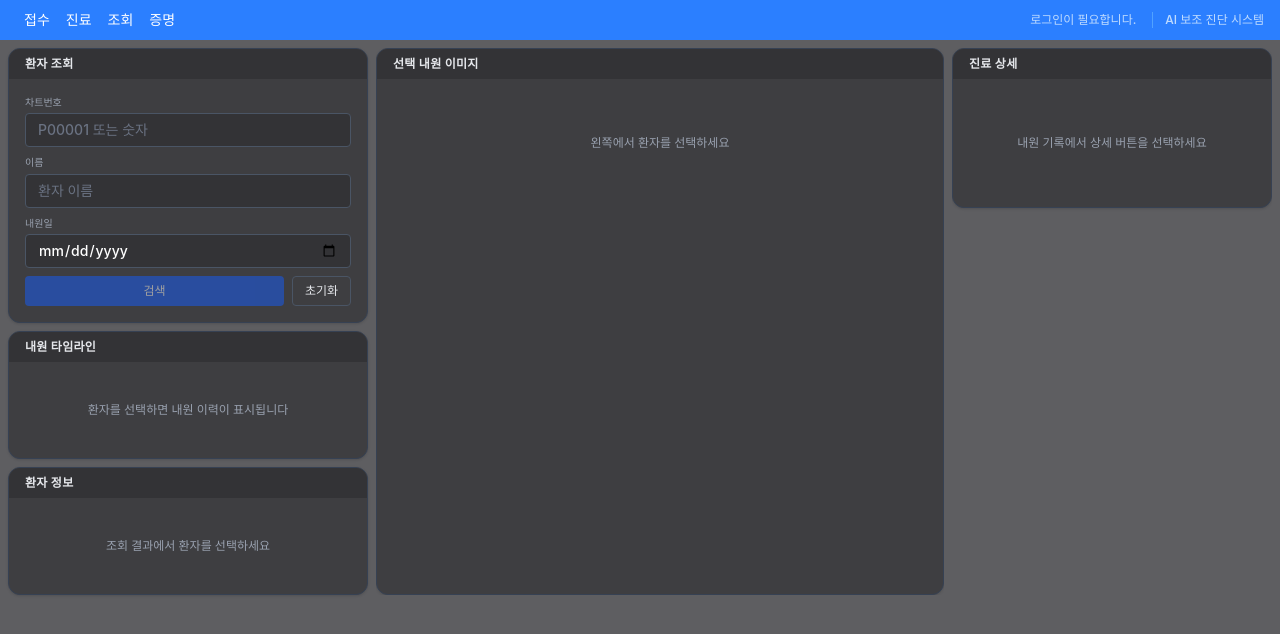
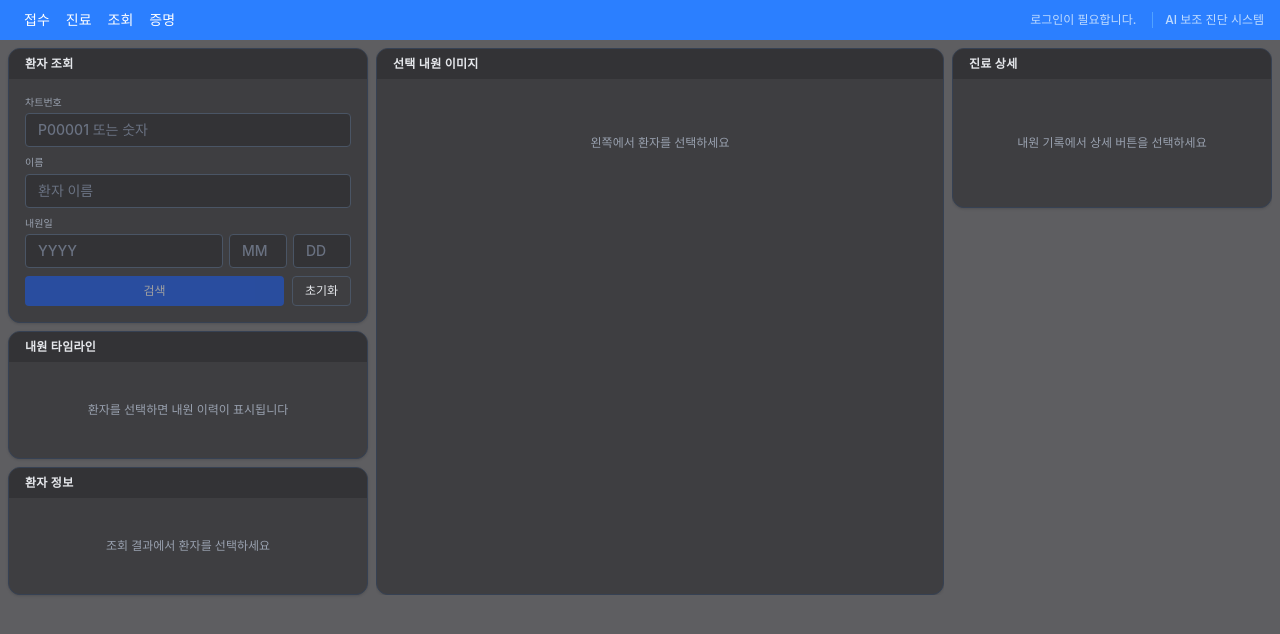
Before and after one commit to CSID-DGU/2026-1-CECD1-5-Artifact-9, a React (Vite) app in the folder frontend/: page /main/lookup in a window 1280 px wide. Shown: the top 634 px of the page. Built offline with nearby package versions, Linux system fonts and the light colour scheme.

Commit message:
feat: 내원일 분리 입력 자동 이동 구현

```diff
--- a/frontend/src/pages/Lookup.tsx
+++ b/frontend/src/pages/Lookup.tsx
@@ -1,4 +1,4 @@
-import { useState } from "react";
+import { useRef, useState } from "react";
 
 import { getPatient, searchPatientsByConditions, type Patient } from "../api/patients";
 import { listVisitsByDate, listVisitsByPatient, type Visit, type VisitStatus } from "../api/visits";
@@ -70,7 +70,9 @@ type VisitWithPrescription = Visit & { prescription?: PrescriptionResponse | nul
 export default function Lookup() {
   const [chartNoQuery, setChartNoQuery] = useState("");
   const [nameQuery, setNameQuery] = useState("");
-  const [visitDateQuery, setVisitDateQuery] = useState("");
+  const [visitYearQuery, setVisitYearQuery] = useState("");
+  const [visitMonthQuery, setVisitMonthQuery] = useState("");
+  const [visitDayQuery, setVisitDayQuery] = useState("");
   const [isSearching, setIsSearching] = useState(false);
   const [patients, setPatients] = useState<Patient[]>([]);
   const [hasSearched, setHasSearched] = useState(false);
@@ -85,7 +87,14 @@ export default function Lookup() {
   const [selectedImageIds, setSelectedImageIds] = useState<number[]>([]);
   const [activeVisitDateFilter, setActiveVisitDateFilter] = useState<string | null>(null);
   const [dateVisitIdsByPatient, setDateVisitIdsByPatient] = useState<Record<number, number[]>>({});
-  const [dateInputResetKey, setDateInputResetKey] = useState(0);
+  const monthInputRef = useRef<HTMLInputElement>(null);
+  const dayInputRef = useRef<HTMLInputElement>(null);
+
+  const visitDateQuery =
+    visitYearQuery.length === 4 && visitMonthQuery.length === 2 && visitDayQuery.length === 2
+      ? `${visitYearQuery}-${visitMonthQuery}-${visitDayQuery}`
+      : "";
+  const hasPartialVisitDate = Boolean(visitYearQuery || visitMonthQuery || visitDayQuery) && !visitDateQuery;
 
   function parseChartNo(value: string) {
     const normalized = value.trim().toUpperCase().replace(/^P/, "");
@@ -106,6 +115,15 @@ export default function Lookup() {
     return conditions;
   }
 
+  function handleDatePartChange(value: string, maxLength: number, onChange: (next: string) => void, nextRef?: React.RefObject<HTMLInputElement | null>) {
+    const nextValue = value.replace(/\D/g, "").slice(0, maxLength);
+    onChange(nextValue);
+
+    if (nextValue.length === maxLength) {
+      nextRef?.current?.focus();
+    }
+  }
+
   function handleSelectVisit(visit: VisitWithPrescription) {
     setSelectedVisit(visit);
     setSelectedImageIds([]);
@@ -124,6 +142,12 @@ export default function Lookup() {
     const name = nameQuery.trim();
     const visitDate = visitDateQuery.trim();
     if (!chartNo && !name && !visitDate) return;
+    if (hasPartialVisitDate) {
+      setPatients([]);
+      setHasSearched(true);
+      setSearchError("내원일은 연도 4자리, 월 2자리, 일 2자리를 모두 입력해 주세요.");
+      return;
+    }
 
     const parsedPatientId = chartNo ? parseChartNo(chartNo) : null;
     const hasInvalidChartNo = Number.isNaN(parsedPatientId);
@@ -179,8 +203,9 @@ export default function Lookup() {
   function handleResetSearch() {
     setChartNoQuery("");
     setNameQuery("");
-    setVisitDateQuery("");
-    setDateInputResetKey((current) => current + 1);
+    setVisitYearQuery("");
+    setVisitMonthQuery("");
+    setVisitDayQuery("");
     setPatients([]);
     setHasSearched(false);
     setSearchError(null);
@@ -282,20 +307,49 @@ export default function Lookup() {
 
             <label className="flex flex-col gap-1">
               <span className="text-[10px] text-gray-400">내원일</span>
-              <input
-                key={dateInputResetKey}
-                type="date"
-                value={visitDateQuery}
-                onChange={(e) => setVisitDateQuery(e.target.value)}
-                onKeyDown={(e) => e.key === "Enter" && handleSearch()}
-                className="w-full px-3 py-1.5 rounded bg-side-bg border border-gray-600 text-sm text-white focus:outline-none focus:border-blue-500 transition-colors placeholder-gray-500"
-              />
+              <div className="grid grid-cols-[1fr_58px_58px] items-center gap-1.5">
+                <input
+                  type="text"
+                  inputMode="numeric"
+                  maxLength={4}
+                  value={visitYearQuery}
+                  onChange={(e) => handleDatePartChange(e.target.value, 4, setVisitYearQuery, monthInputRef)}
+                  onKeyDown={(e) => e.key === "Enter" && handleSearch()}
+                  placeholder="YYYY"
+                  aria-label="내원일 연도"
+                  className="w-full px-3 py-1.5 rounded bg-side-bg border border-gray-600 text-sm text-white focus:outline-none focus:border-blue-500 transition-colors placeholder-gray-500"
+                />
+                <input
+                  ref={monthInputRef}
+                  type="text"
+                  inputMode="numeric"
+                  maxLength={2}
+                  value={visitMonthQuery}
+                  onChange={(e) => handleDatePartChange(e.target.value, 2, setVisitMonthQuery, dayInputRef)}
+                  onKeyDown={(e) => e.key === "Enter" && handleSearch()}
+                  placeholder="MM"
+                  aria-label="내원일 월"
+                  className="w-full px-3 py-1.5 rounded bg-side-bg border border-gray-600 text-sm text-white focus:outline-none focus:border-blue-500 transition-colors placeholder-gray-500"
+                />
+                <input
+                  ref={dayInputRef}
+                  type="text"
+                  inputMode="numeric"
+                  maxLength={2}
+                  value={visitDayQuery}
+                  onChange={(e) => handleDatePartChange(e.target.value, 2, setVisitDayQuery)}
+                  onKeyDown={(e) => e.key === "Enter" && handleSearch()}
+                  placeholder="DD"
+                  aria-label="내원일 일"
+                  className="w-full px-3 py-1.5 rounded bg-side-bg border border-gray-600 text-sm text-white focus:outline-none focus:border-blue-500 transition-colors placeholder-gray-500"
+                />
+              </div>
             </label>
 
             <div className="flex gap-2">
               <button
                 onClick={handleSearch}
-                disabled={isSearching || (!chartNoQuery.trim() && !nameQuery.trim() && !visitDateQuery.trim())}
+                disabled={isSearching || (!chartNoQuery.trim() && !nameQuery.trim() && !visitDateQuery.trim() && !hasPartialVisitDate)}
                 className="flex-1 px-3 py-1.5 bg-blue-600 hover:bg-blue-500 text-xs text-white rounded transition-colors disabled:opacity-50 disabled:cursor-not-allowed"
               >
                 {isSearching ? "검색 중..." : "검색"}
```
